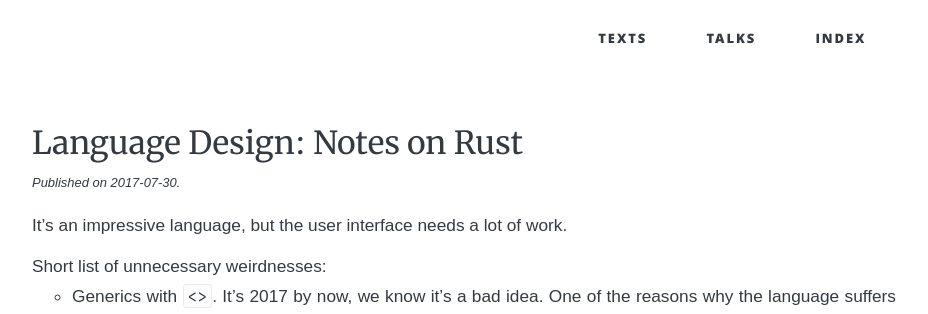
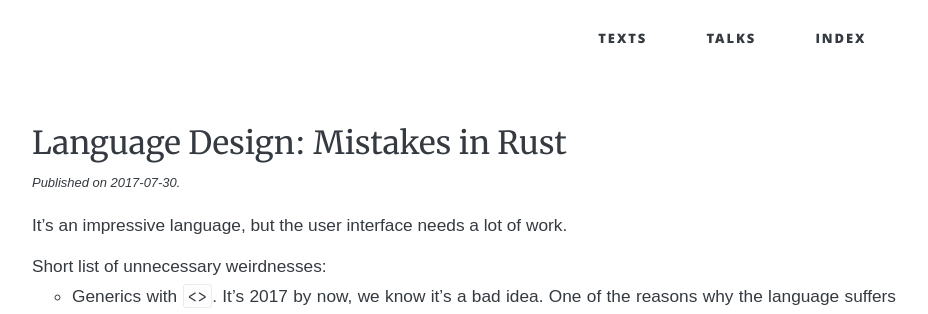
Before and after one commit to soc/soc.me, a Jekyll site: the page built from _languages/design-mistakes-in-rust.md, in a window 1280 px wide. Shown: the top 314 px of the page, without its empty margins (176-1104 px from the left). Built offline with Jekyll 4.4.1, drawn with Linux system fonts in a browser that asks for light colours; some web fonts are replaced.

Commit message:
rename "Notes on Rust" to "Mistakes in Rust"

```diff
--- a/_languages/notes-on-rust.md
+++ b/_languages/design-mistakes-in-rust.md
@@ -1,6 +1,7 @@
 ---
-title:  "Language Design: Notes on Rust"
+title:  "Language Design: Mistakes in Rust"
 date:   2017-07-30 12:00:00 +0200
+redirect_from: "languages/notes-on-rust"
 ---
 
 It's an impressive language, but the user interface needs a lot of work.
```
Also changed, not shown: index.md (+1 -1 lines).
